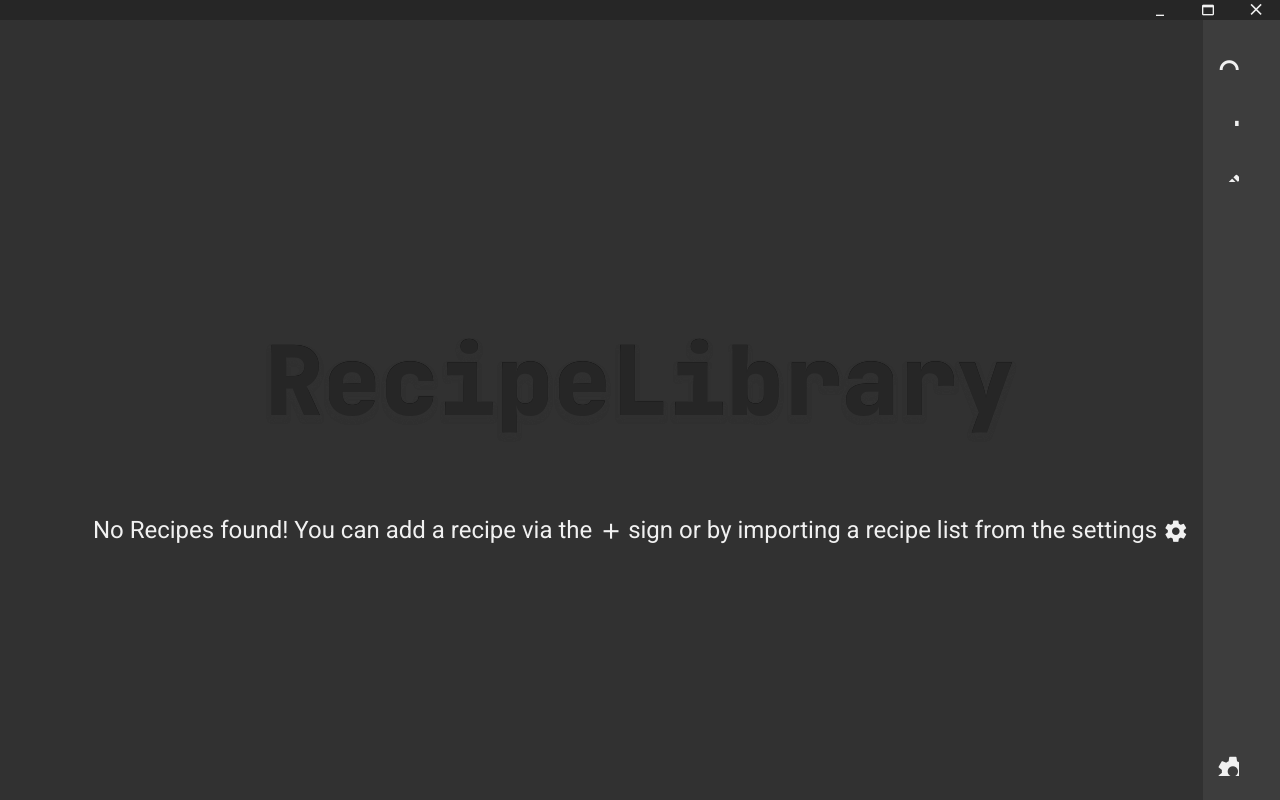
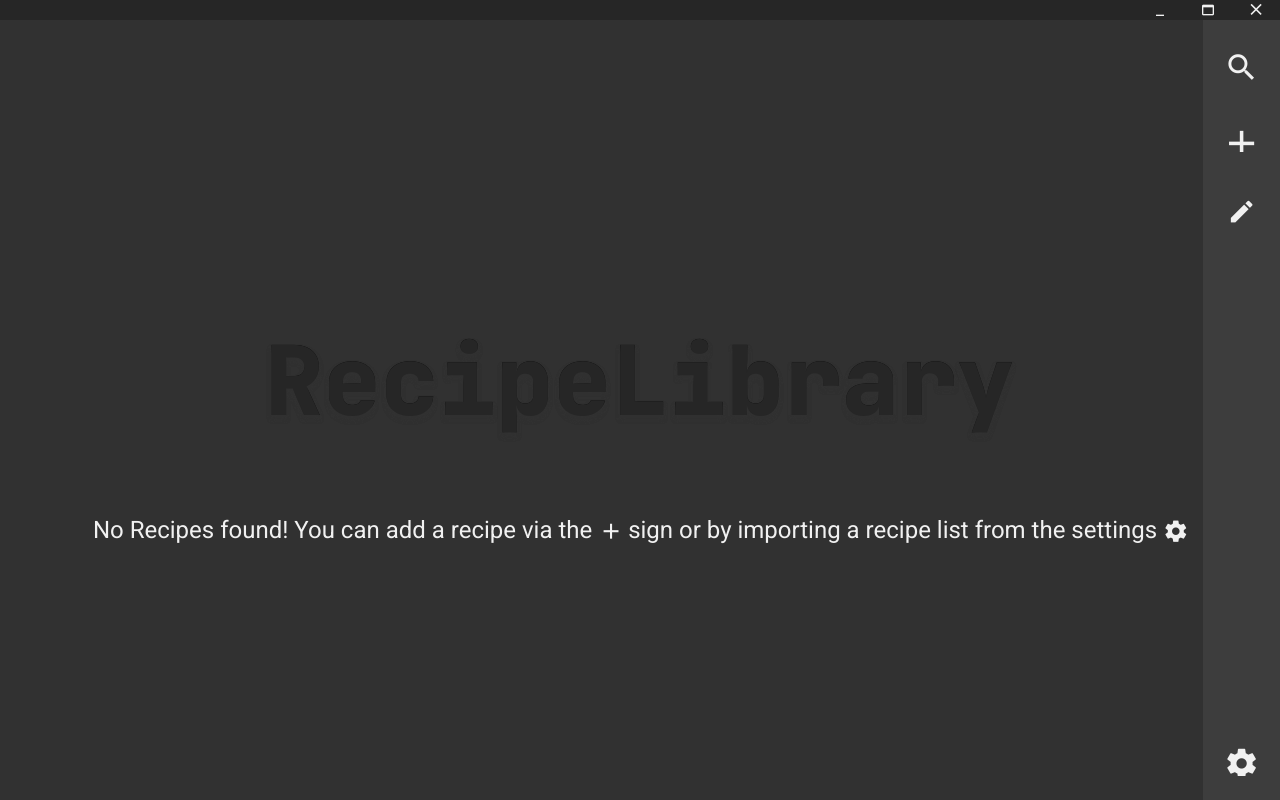
Before and after one commit to NewCeptionDev/RecipeLibrary, an Angular app: page / in a window 1280 px wide. Built offline with nearby package versions, Linux system fonts and the light colour scheme.

Commit message:
fix sidebar

```diff
--- a/src/app/components/sidebar/sidebar.component.html
+++ b/src/app/components/sidebar/sidebar.component.html
@@ -1,7 +1,7 @@
 <div class="container">
   <div class="recipeButtons">
     <button
-      mat-icon-button
+      matIconButton
       disableRipple
       id="searchSidebarButton"
       (click)="searchTrigger()"
@@ -9,7 +9,7 @@
       <mat-icon class="search-icon">search</mat-icon>
     </button>
     <button
-      mat-icon-button
+      matIconButton
       disableRipple
       id="addSidebarButton"
       (click)="addRecipeTrigger()"
@@ -17,7 +17,7 @@
       <mat-icon class="add-icon">add</mat-icon>
     </button>
     <button
-      mat-icon-button
+      matIconButton
       disableRipple
       id="editSidebarButton"
       (click)="editRecipesTrigger()"
@@ -26,7 +26,7 @@
     </button>
   </div>
   <button
-    mat-icon-button
+    matIconButton
     disableRipple
     id="settingsSidebarButton"
     (click)="settingsTrigger()"
--- a/src/app/components/sidebar/sidebar.component.scss
+++ b/src/app/components/sidebar/sidebar.component.scss
@@ -10,11 +10,13 @@
 }
 
 .recipeButtons {
+  display: flex;
+  flex-direction: column;
   margin-top: 2vh;
 
   button {
     margin-bottom: 2vh;
-    height: 5vh;
+    height: 7vh;
   }
 }
 
@@ -62,6 +64,8 @@ button {
 
 .mat-mdc-icon-button {
   border-radius: 0;
+  width: 100%;
+  height: 7vh;
 }
 
 @media screen and (max-height: 1000px) {
```
